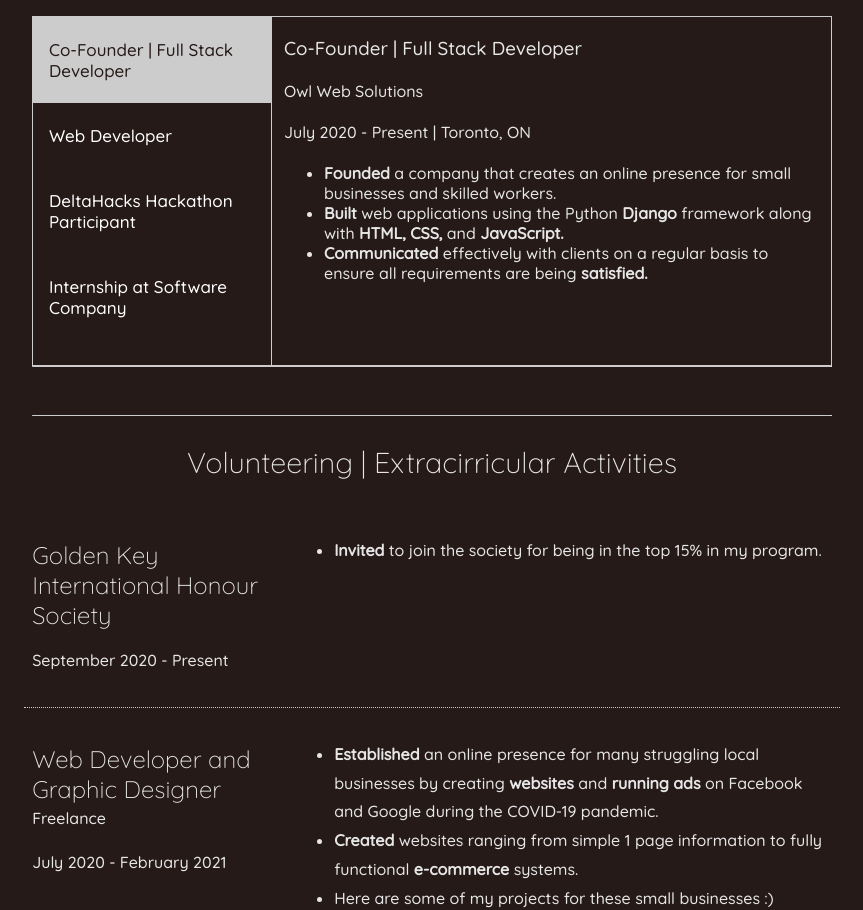
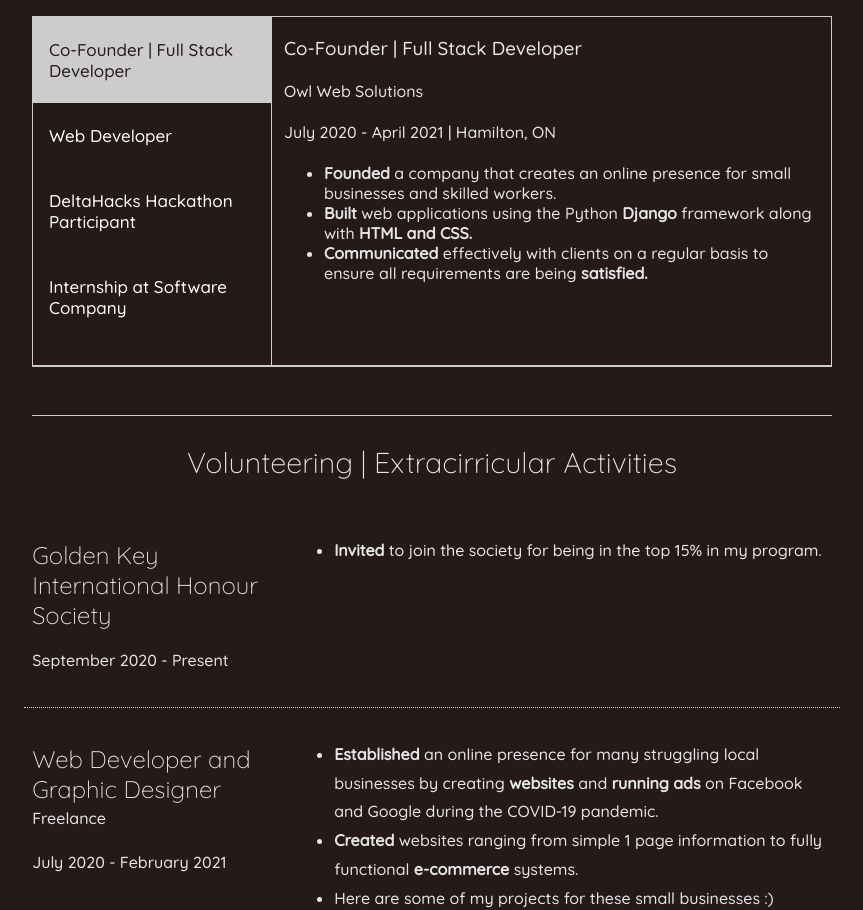
Before and after one commit to ayednaber/ayednaber.github.io, a plain HTML site: page index.html in a window 1280 px wide. Shown: the part 1660-2570 px from the top of the page, without its empty margins (208-1071 px from the left). Drawn offline with nearby package versions, Linux system fonts and the light colour scheme; a web font is replaced by a local one.

Commit message:
Fixed Owl Web Solutions experience

```diff
--- a/index.html
+++ b/index.html
@@ -91,10 +91,10 @@
 			<div id="webDev" class="tabcontent">
 				<h3>Co-Founder | Full Stack Developer</h3>
 				<h4 id="subheader">Owl Web Solutions</h4>
-				<h4 id="subheader">July 2020 - Present | Toronto, ON</h4>
+				<h4 id="subheader">July 2020 - April 2021 | Hamilton, ON</h4>
 				<ul>
 					<li> <span> Founded </span> a company that creates an online presence for small businesses and skilled workers. </li>
-					<li> <span> Built </span> web applications using the Python <span> Django </span> framework along with <span> HTML, CSS, </span> and <span>JavaScript. </span> </li>
+					<li> <span> Built </span> web applications using the Python <span> Django </span> framework along with <span> HTML and CSS.</span></li>
 					<li> <span> Communicated </span> effectively with clients on a regular basis to ensure all requirements are being <span>satisfied. </span> </li>
 				</ul>
 			</div>
```
